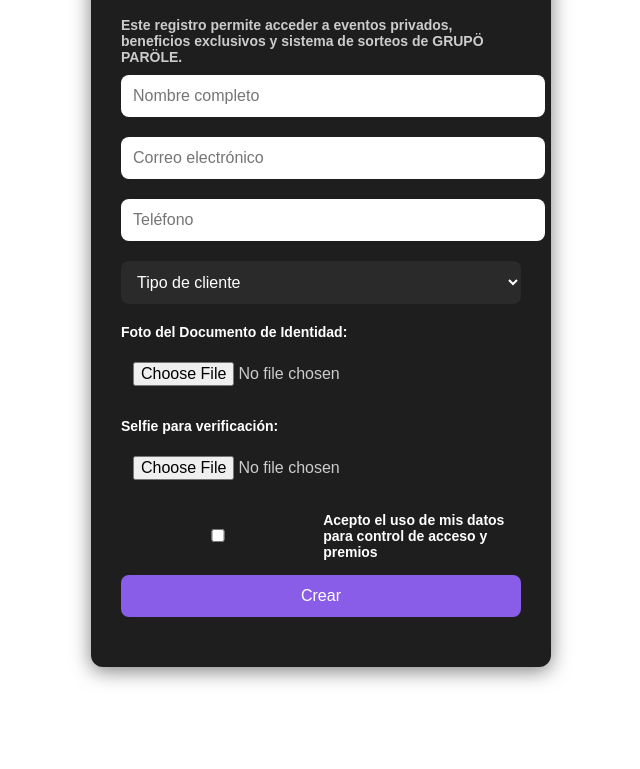
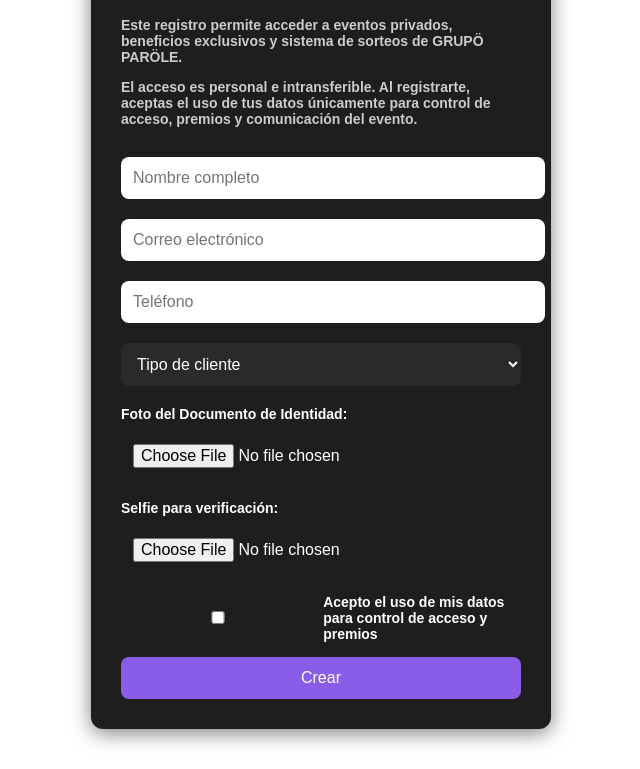
Before and after one commit to cristiancampodj-glitch/qr-system, a website: page public/register.html in a window 1280 px wide. Shown: the part 121-890 px from the top of the page, without its empty margins (319-959 px from the left). Before the commit the page ends 828 px from the top, so only its background shows below. Drawn offline with Linux system fonts and the light colour scheme.

Commit message:
Descripción clara de los cambios

```diff
--- a/public/register.html
+++ b/public/register.html
@@ -98,8 +98,10 @@
 <body>
   <form id="registerForm" class="form-register">
     <h2>Registro Oficial de Acceso</h2>
-    <h3>Este registro permite acceder a eventos privados, beneficios exclusivos y sistema de sorteos de GRUPÖ PARÖLE.<br
-    El acceso es personal e intransferible. Al registrarte, aceptas el uso de tus datos únicamente para control de acceso, premios y comunicación del evento.</h3>
+    <h3>
+      <p>Este registro permite acceder a eventos privados, beneficios exclusivos y sistema de sorteos de GRUPÖ PARÖLE.</p>
+    <p>El acceso es personal e intransferible. Al registrarte, aceptas el uso de tus datos únicamente para control de acceso, premios y comunicación del evento.</p>
+  </h3>
 
     <input type="text" id="nombre" placeholder="Nombre completo" required>
     <input type="email" id="email" placeholder="Correo electrónico" required>
```
